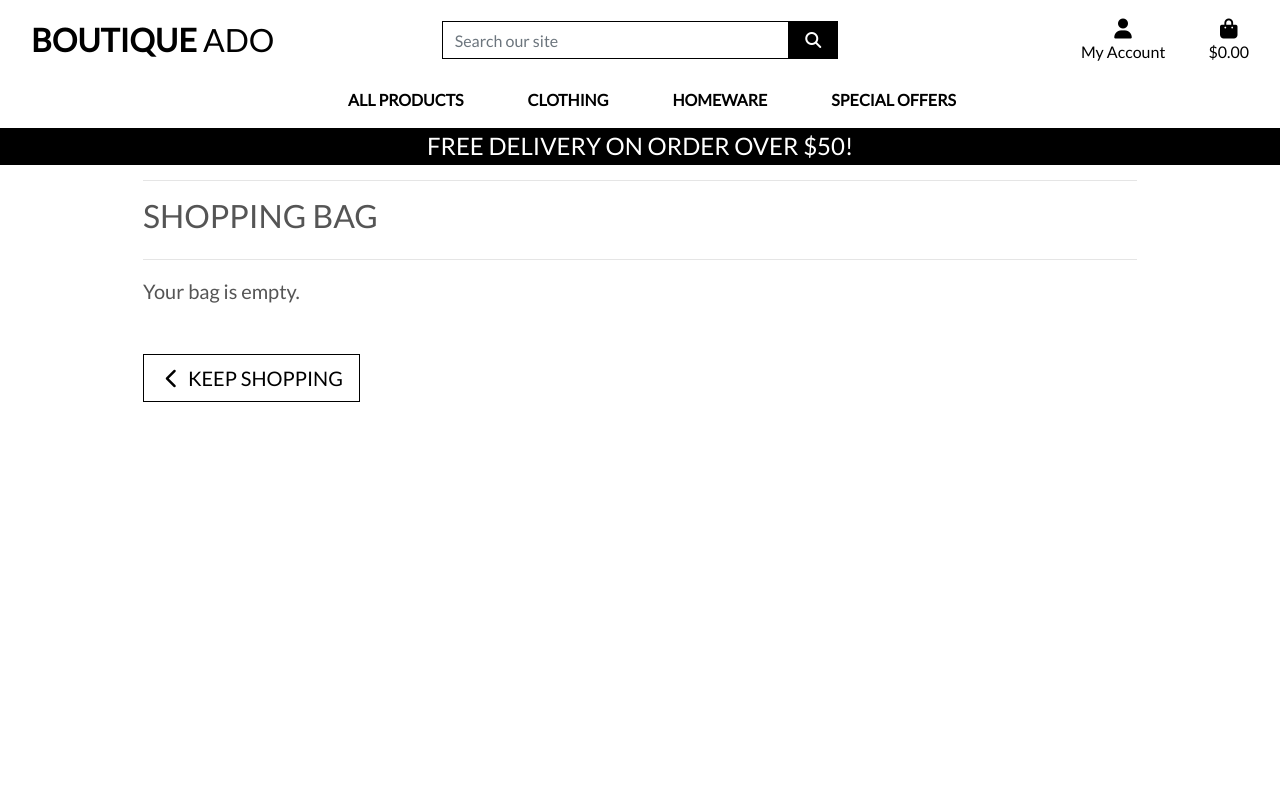
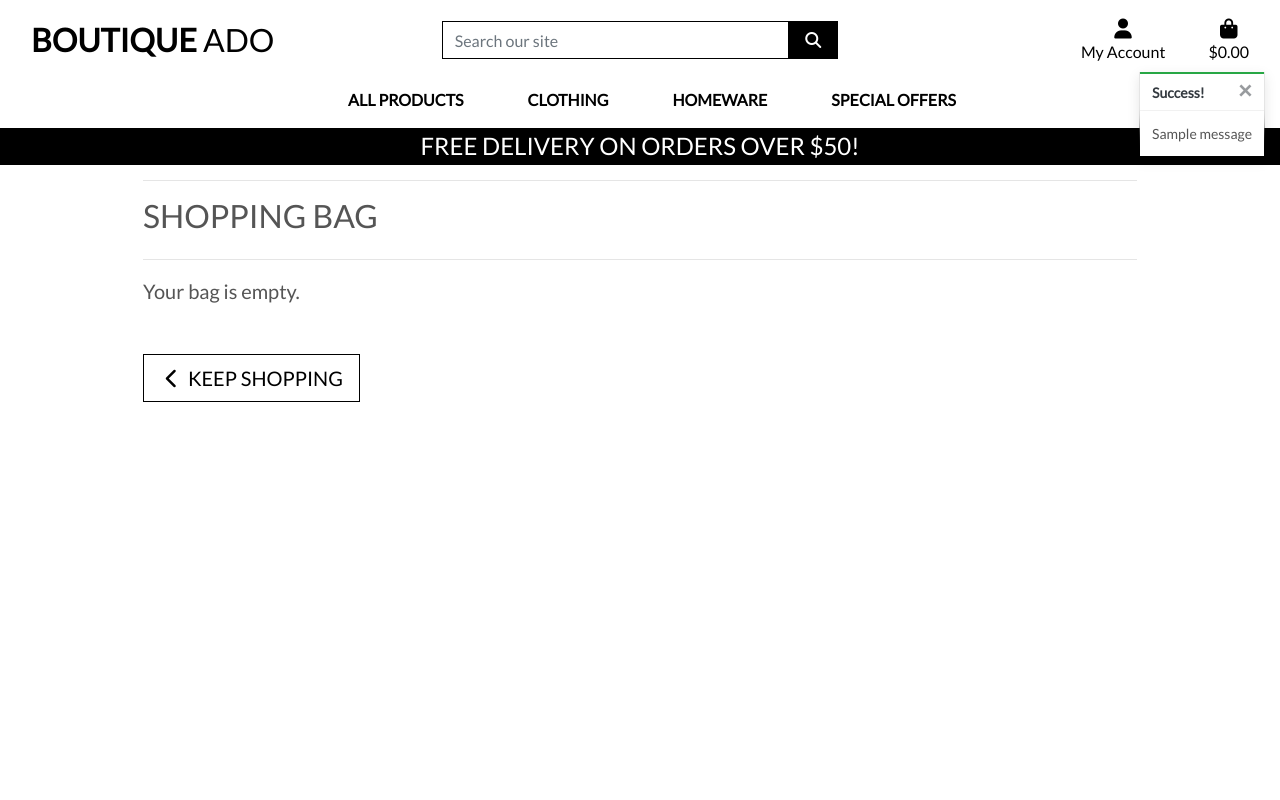
Before and after one commit to bloobsky/BoutiqueShop, a Django app: page /bag/ in a window 1280 px wide. Run offline with Django 3.2, Linux system fonts and the light colour scheme; tables that the repository leaves empty hold one stand-in row (values such as "Sample post"); one stand-in notice (Sample message) is shown; some libraries are stand-ins or nearby versions.

Commit message:
Toast pt2

```diff
--- a/BoutiqueShop/settings.py
+++ b/BoutiqueShop/settings.py
@@ -78,6 +78,8 @@ TEMPLATES = [
     },
 ]
 
+MESSAGE_STORAGE = 'django.contrib.messages.storage.session.SessionStorage'
+
 AUTHENTICATION_BACKENDS = [
     # Needed to login by username in Django admin, regardless of `allauth`
     'django.contrib.auth.backends.ModelBackend',
--- a/bag/views.py
+++ b/bag/views.py
@@ -1,4 +1,7 @@
 from django.shortcuts import render, redirect, reverse, HttpResponse
+from django.contrib import messages
+
+from products.models import Product
 
 # Create your views here.
 
@@ -10,6 +13,7 @@ def view_bag(request):
 def add_to_bag(request, item_id):
     """ Add a quantity of the specified product to the shopping bag """
 
+    product = Product.objects.get(pk=item_id)
     quantity = int(request.POST.get('quantity'))
     redirect_url = request.POST.get('redirect_url')
     size = None
@@ -30,12 +34,14 @@ def add_to_bag(request, item_id):
             bag[item_id] += quantity
         else:
             bag[item_id] = quantity
+            messages.success(request, f'Added {product.name} to your bag')
 
     request.session['bag'] = bag
     return redirect(redirect_url)
 
+
 def adjust_bag(request, item_id):
-    """ Adjust the quantity of specific product to the bag """
+    """Adjust the quantity of the specified product to the specified amount"""
 
     quantity = int(request.POST.get('quantity'))
     size = None
@@ -59,8 +65,10 @@ def adjust_bag(request, item_id):
     request.session['bag'] = bag
     return redirect(reverse('view_bag'))
 
+
 def remove_from_bag(request, item_id):
-    """ Remove the item from the bag """
+    """Remove the item from the shopping bag"""
+
     try:
         size = None
         if 'product_size' in request.POST:
@@ -76,5 +84,6 @@ def remove_from_bag(request, item_id):
 
         request.session['bag'] = bag
         return HttpResponse(status=200)
+
     except Exception as e:
         return HttpResponse(status=500)
--- a/static/css/base.css
+++ b/static/css/base.css
@@ -1,4 +1,3 @@
-
 html {
     height: 100%;
 }
@@ -103,6 +102,23 @@ a.category-badge > span.badge:hover {
     cursor: pointer;
 }
 
+/* ------------------------------- bootstrap toasts */
+
+.message-container {
+    position: fixed;
+    top: 72px;
+    right: 15px;
+    z-index: 99999999999;
+}
+
+.custom-toast {
+    overflow: visible;
+}
+
+.toast-capper {
+    height: 2px;
+}
+
 /* -------------------------------- Media Queries */
 
 /* Slightly larger container on xl screens */
--- a/templates/base.html
+++ b/templates/base.html
@@ -24,7 +24,7 @@
 
     {% block corejs %}
         <script src="https://kit.fontawesome.com/e9c73d7092.js" crossorigin="anonymous"></script>
-        <script src="https://code.jquery.com/jquery-3.5.1.min.js" integrity="sha256-9/aliU8dGd2tb6OSsuzixeV4y/faTqgFtohetphbbj0=" crossorigin="anonymous"></script>
+        <script src="https://code.jquery.com/jquery-3.4.1.min.js" integrity="sha256-CSXorXvZcTkaix6Yvo6HppcZGetbYMGWSFlBw8HfCJo=" crossorigin="anonymous"></script>
         <script src="https://cdn.jsdelivr.net/npm/popper.js@1.16.0/dist/umd/popper.min.js" integrity="sha384-Q6E9RHvbIyZFJoft+2mJbHaEWldlvI9IOYy5n3zV9zzTtmI3UksdQRVvoxMfooAo" crossorigin="anonymous"></script>
         <script src="https://stackpath.bootstrapcdn.com/bootstrap/4.4.1/js/bootstrap.min.js" integrity="sha384-wfSDF2E50Y2D1uUdj0O3uMBJnjuUD4Ih7YwaYd1iqfktj0Uod8GCExl3Og8ifwB6" crossorigin="anonymous"></script>
     {% endblock %}
@@ -104,15 +104,29 @@
                 {% include 'includes/main-nav.html' %}
             </nav>
         </div>
-        <div id="deliver-banner" class="row text-center">
+        <div id="delivery-banner" class="row text-center">
             <div class="col bg-black text-white">
-                <h4 class="logo-font my-1">Free delivery on order over ${{ free_delivery_threshold }}!</h4>
+                <h4 class="logo-font my-1">Free delivery on orders over ${{ free_delivery_threshold }}!</h4>
             </div>
         </div>
     </header>
 
     {% if messages %}
-        <div class="message-container"></div>
+        <div class="message-container">
+            {% for message in messages %}
+                {% with message.level as level %}
+                    {% if level == 40 %}
+                        {% include 'includes/toasts/toast_error.html' %}
+                    {% elif level == 30 %}
+                        {% include 'includes/toasts/toast_warning.html' %}
+                    {% elif level == 25 %}
+                        {% include 'includes/toasts/toast_success.html' %}
+                    {% else %}
+                        {% include 'includes/toasts/toast_info.html' %}
+                    {% endif %}
+                {% endwith %}
+            {% endfor %}
+        </div>
     {% endif %}
 
     {% block page_header %}
@@ -122,6 +136,9 @@
     {% endblock %}
 
     {% block postloadjs %}
+    <script type="text/javascript">
+        $('.toast').toast('show');
+    </script>
     {% endblock %}
 
 
--- /dev/null
+++ b/templates/includes/toasts/toast_success.html
@@ -0,0 +1,13 @@
+<div class="toast custom-toast rounded-0 border-top-0" data-autohide="false">
+    <div class="arrow-up arrow-success"></div>
+    <div class="w-100 toast-capper bg-success"></div>
+    <div class="toast-header bg-white text-dark">
+        <strong class="mr-auto">Success!</strong>
+        <button type="button" class="ml-2 mb-1 close text-dark" data-dismiss="toast" aria-label="Close">
+            <span aria-hidden="true">&times;</span>
+        </button>
+    </div>
+    <div class="toast-body bg-white">
+        {{ message }}
+    </div>
+</div>
```
Also changed, not shown: templates/includes/toasts/toast_error.html (added, +13 -0 lines), templates/includes/toasts/toast_info.html (added, +13 -0 lines), templates/includes/toasts/toast_warning.html (added, +13 -0 lines).
